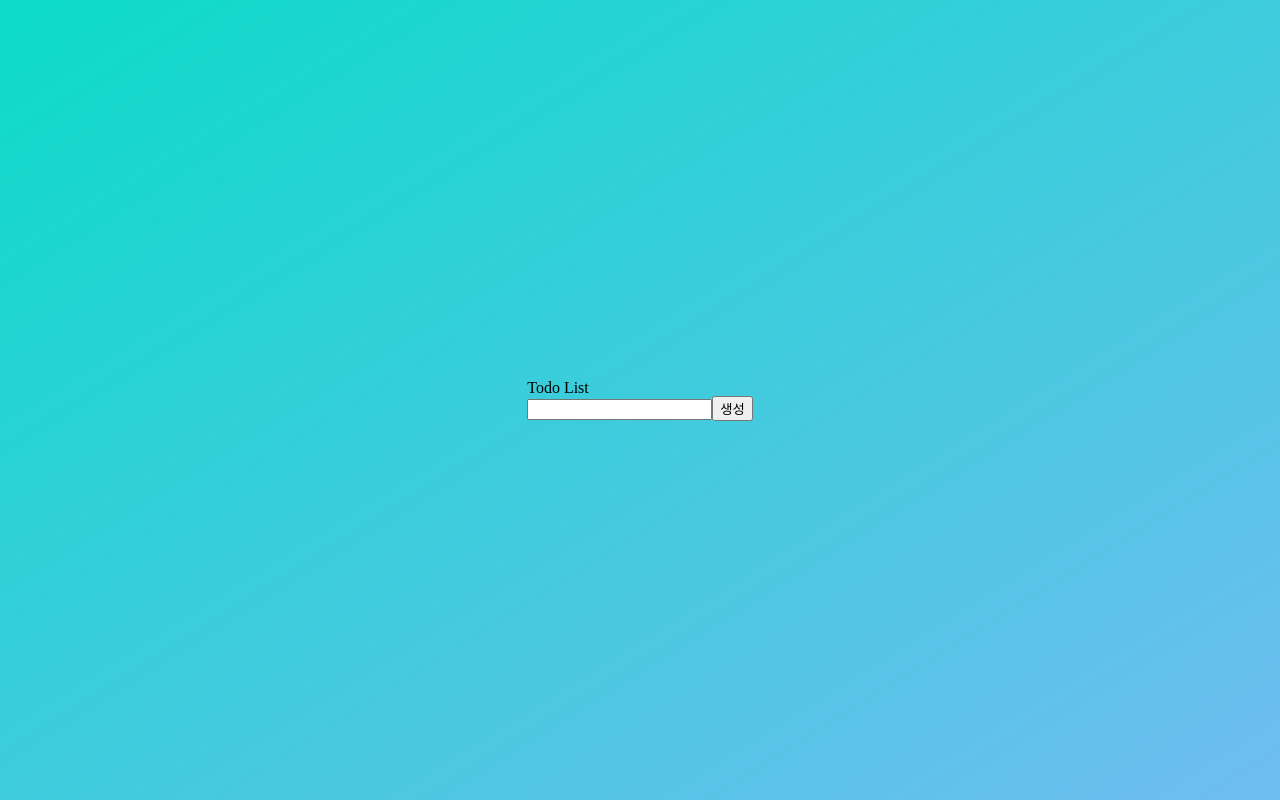
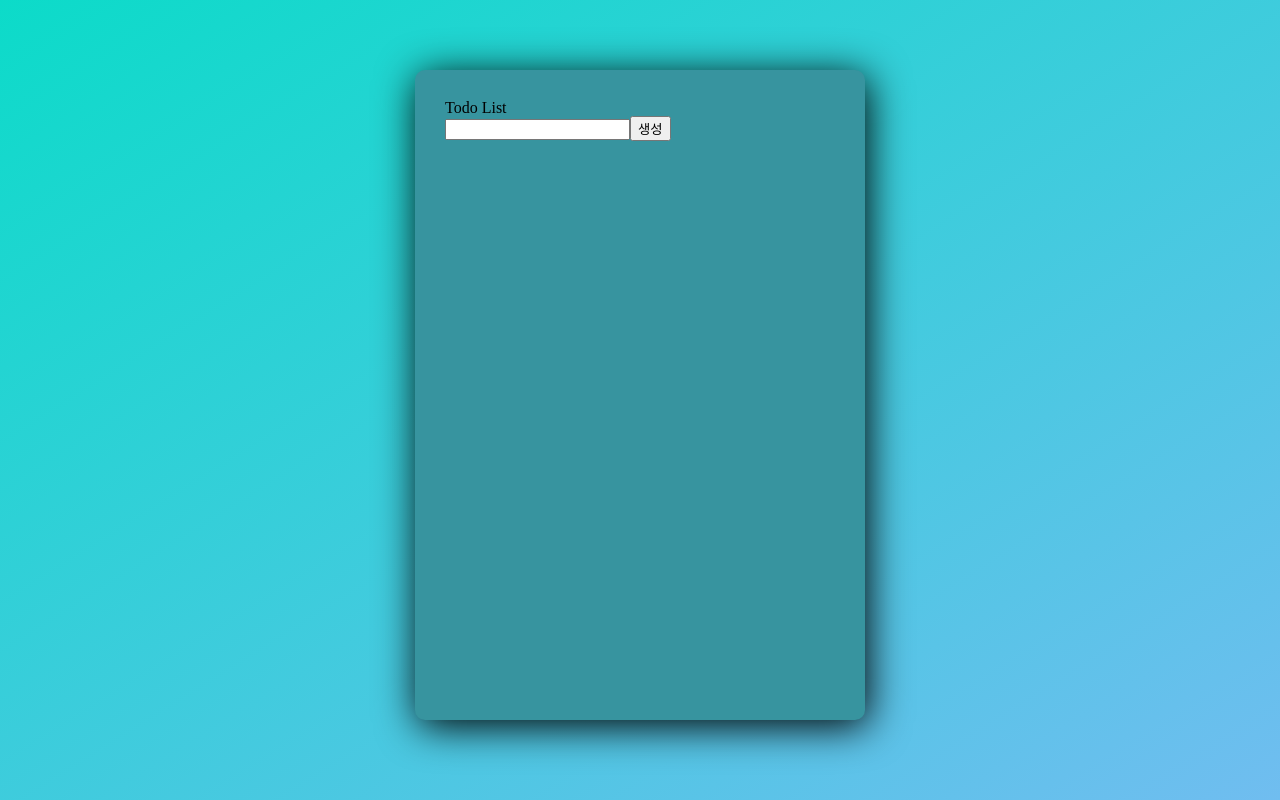
Before and after one commit to GreattitJY/React-TypeScript-Todo, a React (Create React App) app in the folder todo/: page / in a window 1280 px wide. Built offline with nearby package versions, Linux system fonts and the light colour scheme.

Commit message:
style: container 스타일 및 색상 변수 설정

```diff
--- a/todo/src/App.tsx
+++ b/todo/src/App.tsx
@@ -2,6 +2,7 @@ import React, { useEffect, useState } from "react";
 import AddItem from "./components/AddItem";
 import ItemList from "./components/ItemList";
 import { Container } from "./styles/Container.style";
+import { Wrapper } from "./styles/Wrapper.style";
 import { Item } from "./types/type";
 
 function App() {
@@ -13,15 +14,15 @@ function App() {
   }, [items]);
 
   return (
-    <Container>
-      <div>
+    <Wrapper>
+      <Container>
         <div>
           <h1>Todo List</h1>
         </div>
         <AddItem {...{ items }} {...{ setItems }} />
         <ItemList {...{ items }} {...{ setItems }} />
-      </div>
-    </Container>
+      </Container>
+    </Wrapper>
   );
 }
 
--- a/todo/src/styles/Container.style.ts
+++ b/todo/src/styles/Container.style.ts
@@ -1,12 +1,11 @@
 import styled from "styled-components";
 
 export const Container = styled.div`
-  /* background: linear-gradient(to bottom right, #0cdbc9, #70bdf0); */
-  background: ${({ theme }) =>
-    `linear-gradient(to bottom right, ${theme.color["green-100"]}, ${theme.color["green-200"]})`};
-  width: 100%;
-  min-height: 100vh;
-  display: flex;
-  justify-content: center;
-  align-items: center;
+  background-color: ${({ theme }) => theme.color["green-300"]};
+  min-width: 450px;
+  min-height: 650px;
+  padding: 30px;
+  border-radius: 10px;
+  box-shadow: 3px 6px 40px #000;
+  margin-bottom: 10px;
 `;
--- a/todo/src/styles/styled.d.ts
+++ b/todo/src/styles/styled.d.ts
@@ -7,7 +7,7 @@ declare module "styled-components" {
     color: {
       "green-100": string;
       "green-200": string;
-      sub: string;
+      "green-300": string;
     };
 
     fontSize: {
--- a/todo/src/styles/theme.ts
+++ b/todo/src/styles/theme.ts
@@ -6,7 +6,7 @@ const theme: DefaultTheme = {
   color: {
     "green-100": "#0cdbc9",
     "green-200": "#70bdf0",
-    sub: "#fff",
+    "green-300": "#37949f",
   },
 
   fontSize: {
```
